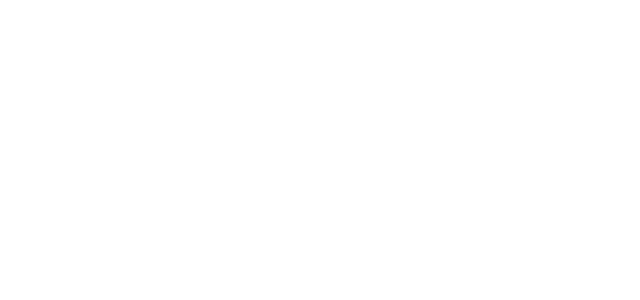
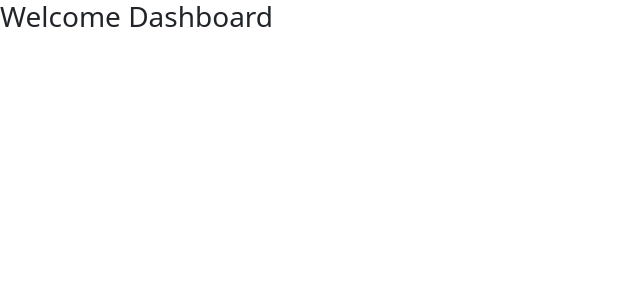
Before and after one commit to alzamiarafat/demo-project, a React (Create React App) app: page /dashboard in a window 1280 px wide. Before the commit this address had no page. Shown: the top 300 px of the page, without its empty margins (0-640 px from the left). Built offline with nearby package versions, Linux system fonts and the light colour scheme.

Commit message:
add dashboard file

```diff
--- a/src/Routes.js
+++ b/src/Routes.js
@@ -2,20 +2,8 @@
 import { Home } from './components/Layout/Home';
 import Login from './components/Login';
 import Register from './components/Register';
+import Dashboard from './components/Dashboard/Dashboard';
 import { Route, Routes, BrowserRouter, Switch, Redirect } from 'react-router-dom';
-
-
-
-// export default class Routes extends Component {
-//     render() {
-//         return (
-//             <div>
-//                 <Home />
-
-//             </div>
-//         )
-//     }
-// }
 
 export const AllRoutes = () => {
   return (
@@ -30,6 +18,7 @@
         <Route path="/" element={<Home />} />
         <Route path="/login" element={<Login />} />
         <Route path="/register" element={<Register />} />
+        <Route path="/dashboard" element={<Dashboard />} />
       </Routes>
 
     </div>
--- /dev/null
+++ b/src/components/Dashboard/Dashboard.js
@@ -0,0 +1,11 @@
+import React, { Component } from 'react'
+
+export default class Dashboard extends Component {
+    render() {
+        return (
+            <div>
+                <h3>Welcome Dashboard</h3>
+            </div>
+        )
+    }
+}
--- a/src/components/Layout/Home/Home.js
+++ b/src/components/Layout/Home/Home.js
@@ -14,7 +14,6 @@
     return (
         <div>
             <NavBar />
-
             <div className="container">
                 <p className="text-danger" style={myStyle}>Add = {15 + 20}</p>
                 <p className="text-info">Sub = {15 - 20}</p>
--- a/src/components/Login.js
+++ b/src/components/Login.js
@@ -33,8 +33,8 @@
                                             <input type="checkbox" name="remember_me" id="remember_me" className="" />
                                             <label for="remember_me">Remember Me!</label>
                                         </div>
-
-                                        <input type="submit" value="Submit" className="btn login-btn" />
+                                        {/* <input type="submit" value="Submit" className="btn login-btn" /> */}
+                                        <Link to="/dashboard" className="btn login-btn">Submit</Link>
                                     </form>
                                 </div>
                                 <div className="row">
--- a/src/components/Register.js
+++ b/src/components/Register.js
@@ -47,4 +47,5 @@
     }
 }
 
+
 export default Register
```
